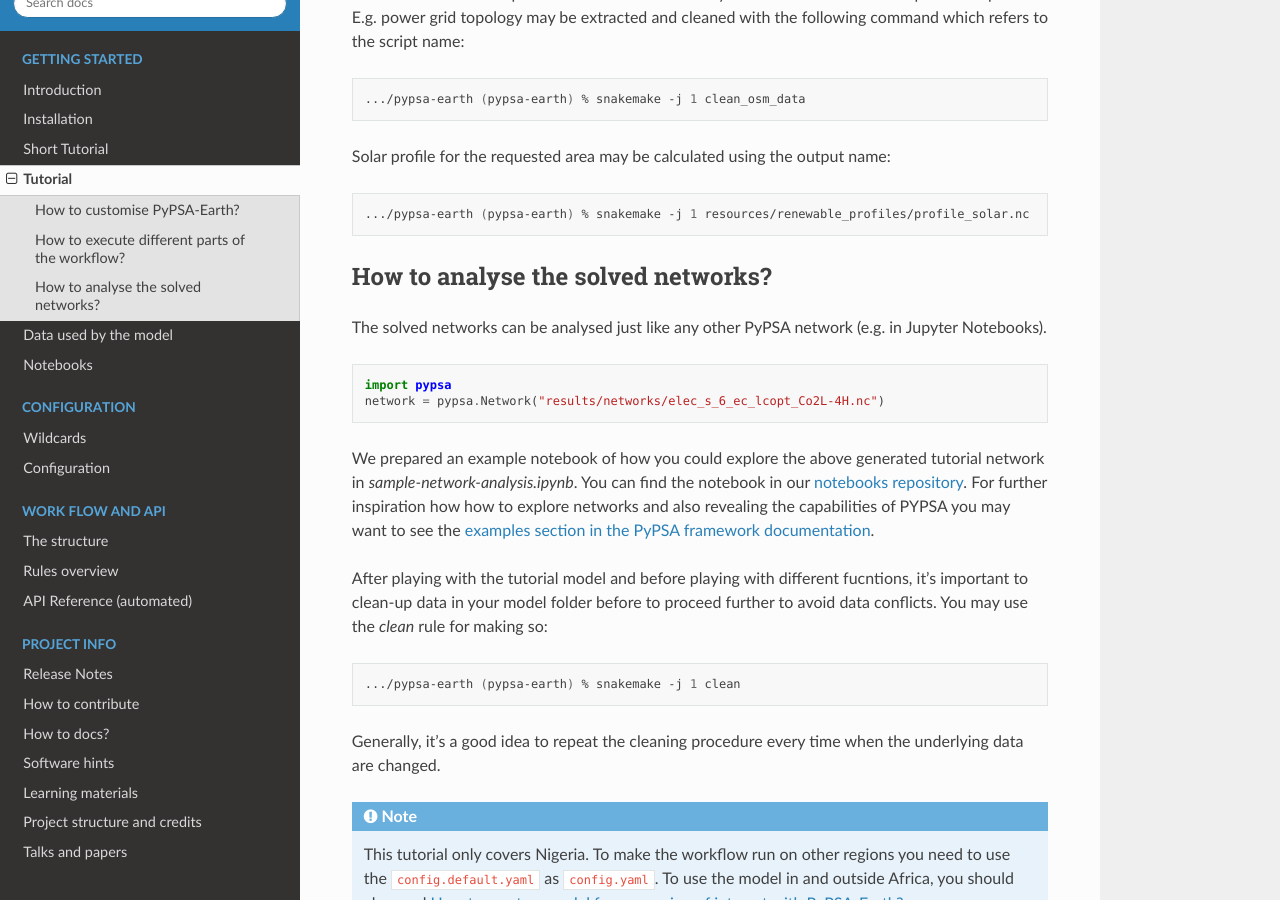
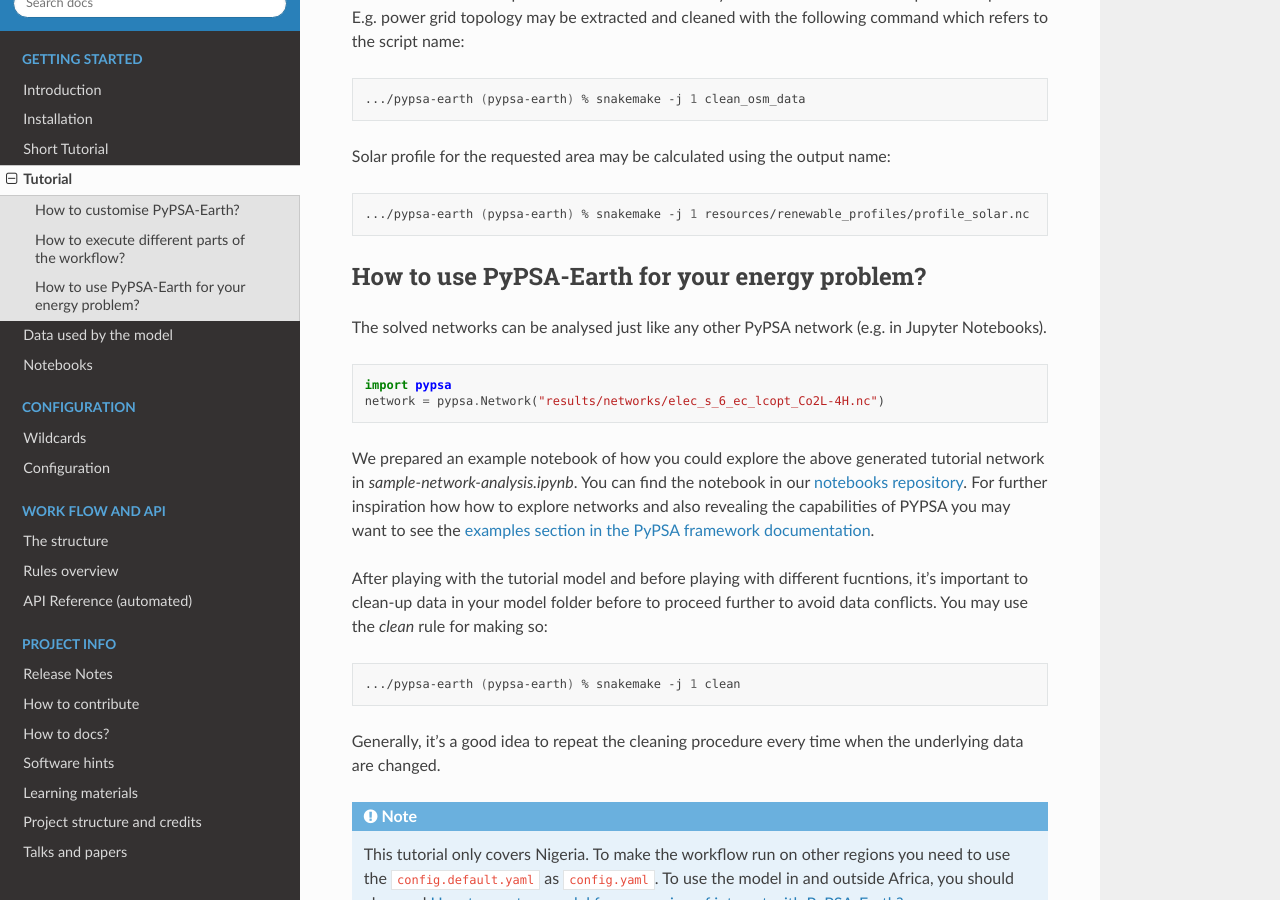
Before and after one commit to pypsa-meets-earth/pypsa-earth, a Sphinx documentation site: the page built from doc/tutorial.rst, in a window 1280 px wide and 900 px high, scrolled down 2906 px. Built offline with Sphinx 7.4.7 and the Read the Docs theme 2.0.0, drawn with Linux system fonts in a browser that asks for light colours; pages that are not in the unit, such as notebooks, are missing from menus; the version number could not be read and is left out.

Commit message:
Adjust structure

```diff
--- a/doc/tutorial.rst
+++ b/doc/tutorial.rst
@@ -17,7 +17,7 @@
     <iframe width="832" height="468" src="https://www.youtube.com/embed/mAwhQnNRIvs" frameborder="0" allow="accelerometer; autoplay; encrypted-media; gyroscope; picture-in-picture" allowfullscreen></iframe>
 
 How to customise PyPSA-Earth?
--------------------------------------------------
+======================================================
 
 The model can be adapted to include any country, even multiple countries (e.g. Nigeria and Benin) or continents
 (Currently `Africa` work as a whole continent). Several countries have not been tested yet and might not run smoothly at first:
@@ -97,7 +97,7 @@
 There are many more configuration options beyond what is adapted for the tutorial!
 
 How to execute different parts of the workflow?
--------------------------------------------------
+======================================================
 
 Snakemake is a workflow management tool inherited by PyPSA-Earth from PyPSA-Eur.
 Snakemake decomposes a large software process into a set of subtasks, or ’rules’, that are automatically chained to obtain the desired output.
@@ -128,10 +128,9 @@
     .../pypsa-earth (pypsa-earth) % snakemake -j 1 resources/renewable_profiles/profile_solar.nc
 
 
-.. TODO Add Snakemake tutorial links
+How to use PyPSA-Earth for your energy problem?
+======================================================
 
-How to analyse the solved networks?
--------------------------------------------------
 
 The solved networks can be analysed just like any other PyPSA network (e.g. in Jupyter Notebooks).
 
```
